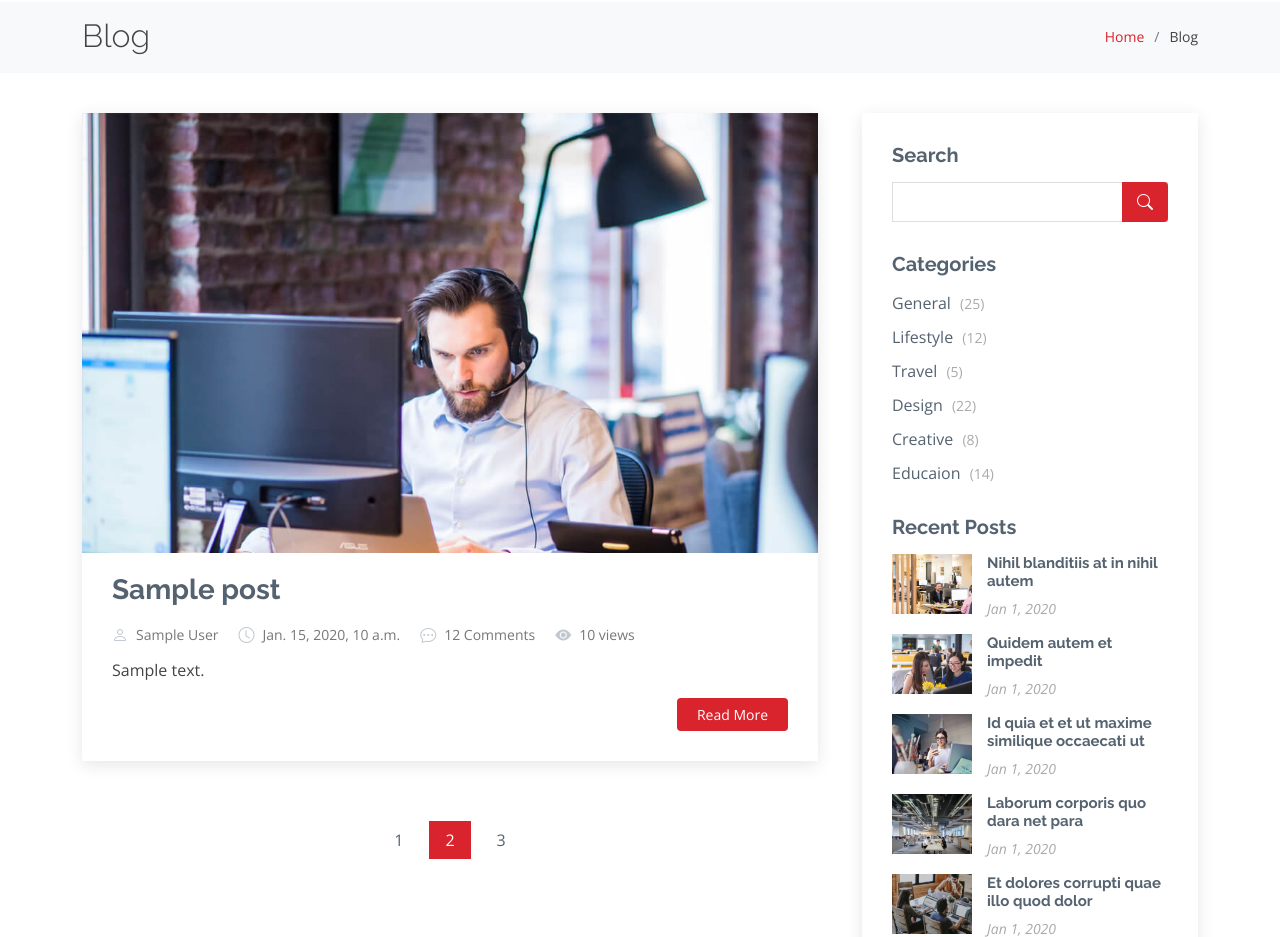
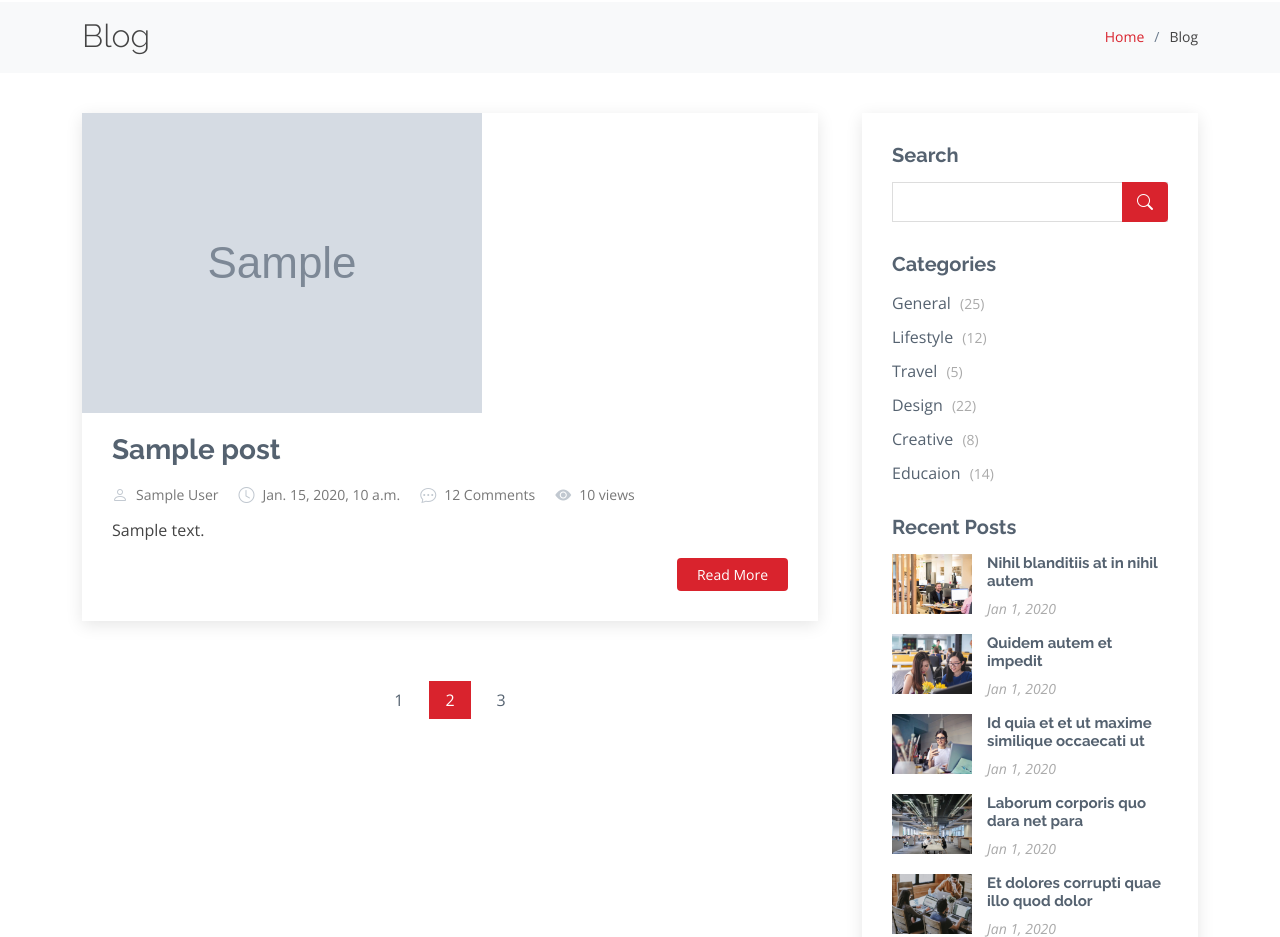
Before and after one commit to AminFranko/mysite3, a Django app: page /blog/ in a window 1280 px wide. Shown: the part 81-1018 px from the top of the page. Run offline with Django 3.2, Linux system fonts and the light colour scheme; tables that the repository leaves empty hold one stand-in row (values such as "Sample post"); grey boxes marked "Sample" are stand-in pictures; some libraries are stand-ins or nearby versions.

Commit message:
Added image to blog model
Added image to blog model and used it in blog pages

```diff
--- a/blog/models.py
+++ b/blog/models.py
@@ -5,7 +5,7 @@ from django.contrib.auth.models import User
 # Create your models here.
 
 class Post(models.Model):
-    # image
+    image = models.ImageField(upload_to = 'blog/',default = 'blog/default.jpg')
     author = models.ForeignKey(User,on_delete=models.SET_NULL,null=True)
     title = models.CharField(max_length=255)
     content = models.TextField()
--- a/templates/blog/blog-home.html
+++ b/templates/blog/blog-home.html
@@ -31,7 +31,7 @@
             <article class="entry">
 
               <div class="entry-img">
-                <img src="{% static 'img/blog/blog-1.jpg' %}" alt="" class="img-fluid">
+                <img src="{{post.image.url}}" alt="" class="img-fluid">
               </div>
 
               <h2 class="entry-title">
--- a/templates/blog/blog-single.html
+++ b/templates/blog/blog-single.html
@@ -31,7 +31,7 @@
             <article class="entry entry-single">
 
               <div class="entry-img">
-                <img src="{% static 'img/blog/blog-1.jpg' %}" alt="" class="img-fluid">
+                <img src="{{post.image.url}}" alt="" class="img-fluid">
               </div>
 
               <h2 class="entry-title">
```
Also changed, not shown: requirements.txt (+5 -4 lines), blog/migrations/0003_post_image.py (added), media/blog/blog-2.jpg (added), media/blog/blog-recent-1.jpg (added), media/blog/default.jpg (added).
